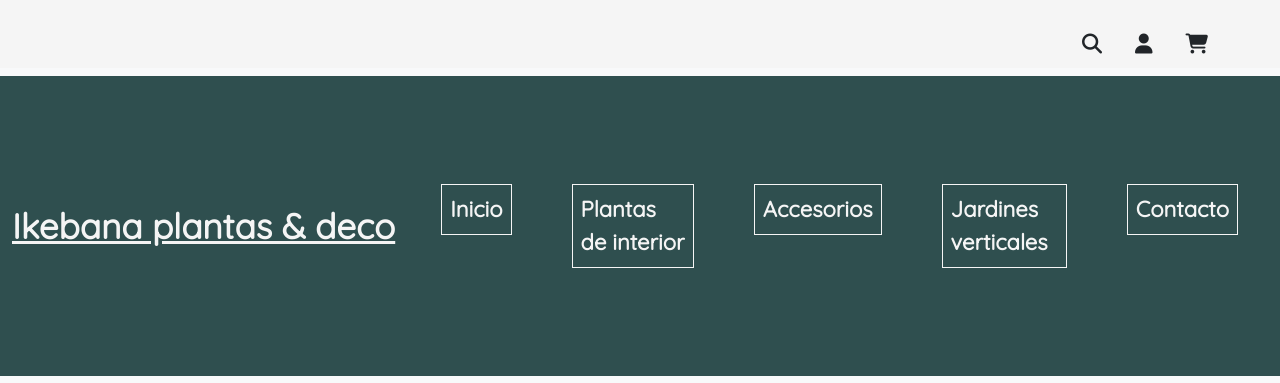
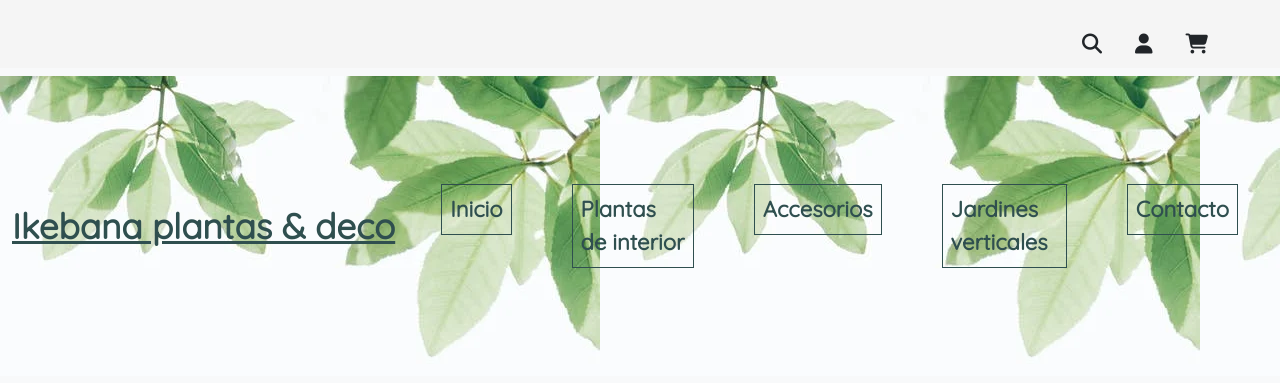
Before and after one commit to BarbaraBrusutti/PF-Brusutti, a website: page index.html in a window 1280 px wide. Shown: the top 383 px of the page. Drawn offline with nearby package versions, Linux system fonts and the light colour scheme.

Commit message:
navbar color

```diff
--- a/scss/components/_header.scss
+++ b/scss/components/_header.scss
@@ -7,7 +7,7 @@ header {
      .container-fluid {
         font-size: 15px;
         justify-content: space-between;
-        background-color: darkslategray;
+        background-image: url(../../fotos/pexels-photo-1353938.webp);
         height: 300px;
         @media only screen and (max-width:450px) {
             width: 100%;
@@ -17,7 +17,7 @@ header {
          .navbar-brand {
             font-size: 35px;
             font-weight: 900;
-            color: whitesmoke;
+            color: darkslategray;
             text-decoration: underline;
 
             @media only screen and (max-width:450px) {
@@ -25,19 +25,19 @@ header {
             font-weight: 600;
             text-align: center;
             padding: 20px;
-            color: whitesmoke; }
+            color: darkslategray; }
         }
 
           .nav-item {
             padding: 30px;
             font-size: 15px;
-            color: whitesmoke;
+            color: darkslategray;
 
            .nav-link {
              font-weight: 600;
              font-size: 22px;
-             color: whitesmoke;
-             border: solid 1px whitesmoke;
+             color: darkslategray;
+             border: solid 1px darkslategray;
             }
 
         }
```
Also changed, not shown: css/style.css.
